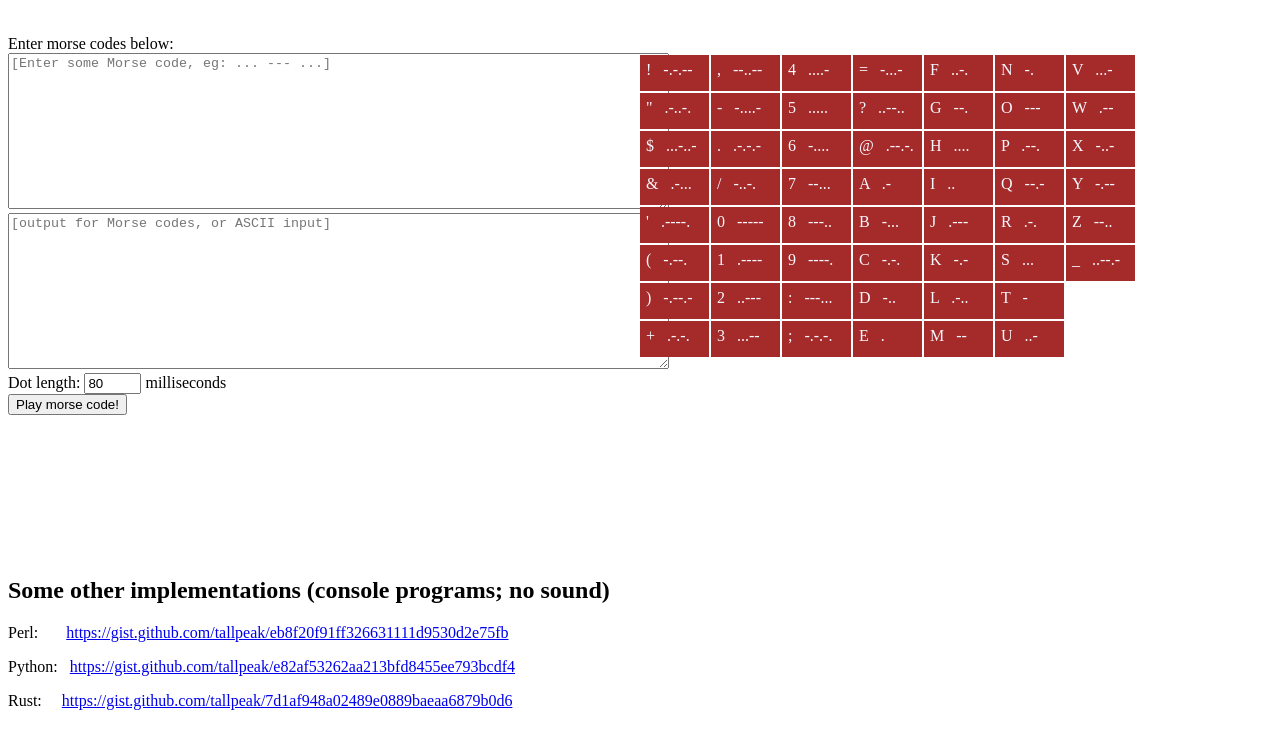
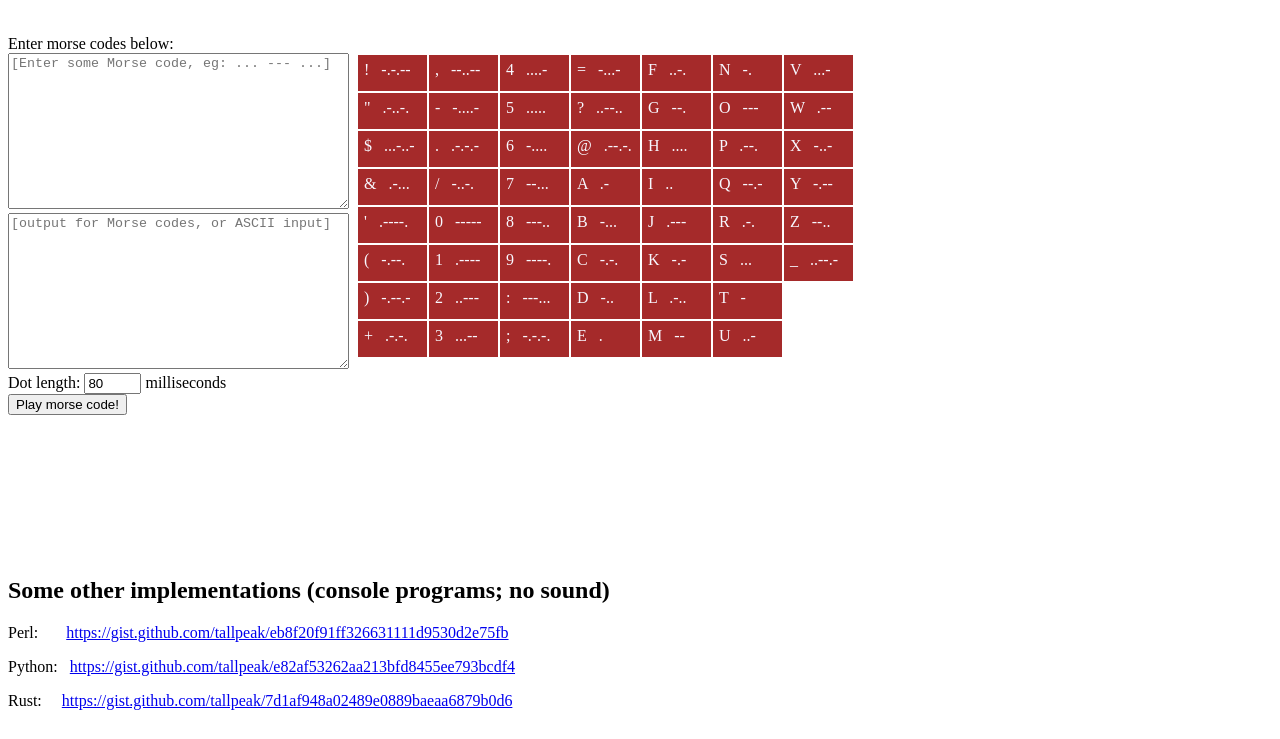
Before and after one commit to tallpeak/tallpeak.github.io, a plain HTML site: page index.html in a window 1280 px wide. Shown: the part 61-800 px from the top of the page. Drawn offline with Linux system fonts and the light colour scheme.

Commit message:
textareas.cols=40,outergrid.display=flex

```diff
--- a/index.html
+++ b/index.html
@@ -17,7 +17,7 @@
             /* gap: 10px; */
             grid-template-columns: 2;
             grid-template-rows: 1;
-            display: grid;
+            display: flex;
         }
 
         #ogleft {
@@ -66,13 +66,13 @@
 
                 <p> </p>
                 <label for="input">Enter morse codes below: <br />
-                    <textarea name="input" cols="80" rows="10" id="input"
+                    <textarea name="input" cols="40" rows="10" id="input"
                         placeholder="[Enter some Morse code, eg: ... --- ...]"></textarea>
 
                 </label>
                 <br />
                 <label for="output" title="output">
-                    <textarea cols="80" rows="10" name="output" id="output" title="output"
+                    <textarea cols="40" rows="10" name="output" id="output" title="output"
                         placeholder="[output for Morse codes, or ASCII input]"></textarea>
                 </label>
 
```
